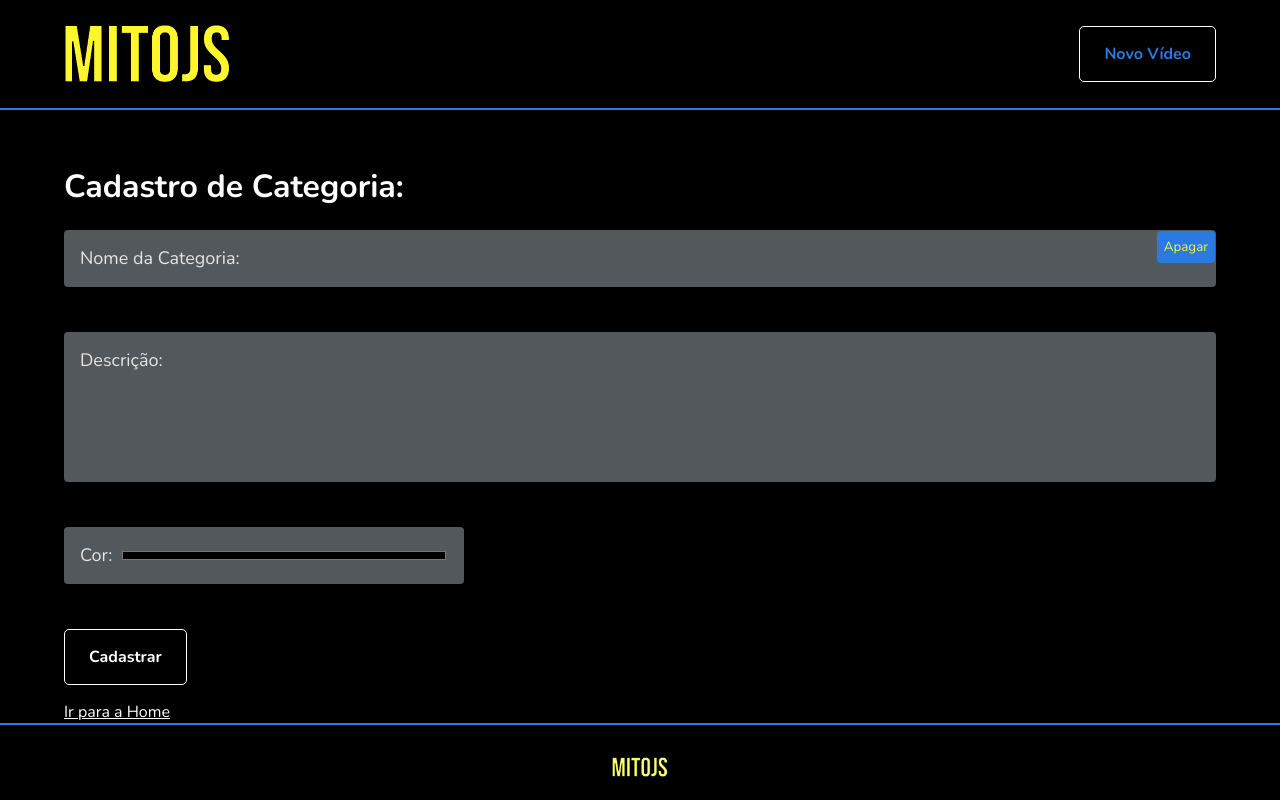
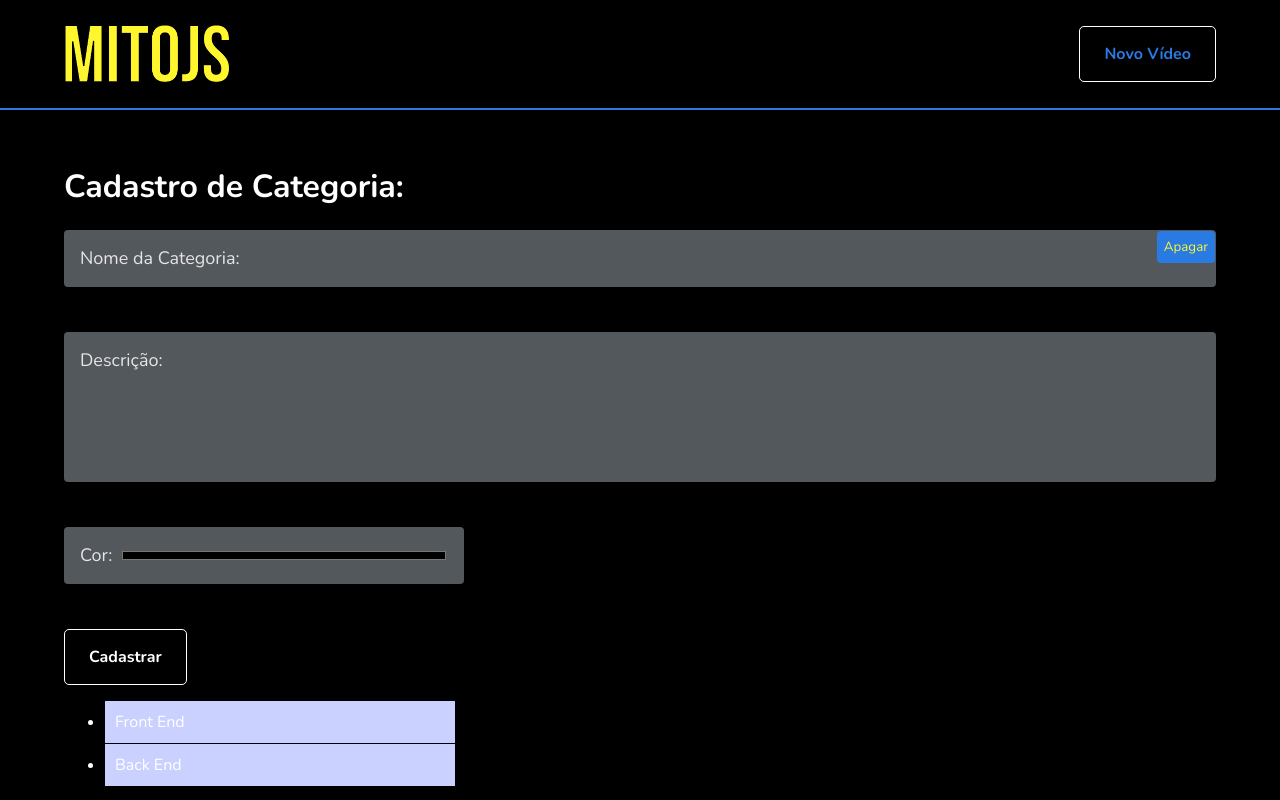
Before and after one commit to davidlpc1/mito-js-react, a React (Create React App) app: page /cadastro/categoria in a window 1280 px wide. Shown: the top 800 px of the page. Built offline with nearby package versions, Linux system fonts and the light colour scheme; data requests are answered from the project's data file.

Commit message:
Back End Local Ainda

```diff
--- /dev/null
+++ b/db.json
@@ -0,0 +1,16 @@
+{
+    "categorias": [
+        {
+            "id":1,
+            "nome":"Front End",
+            "descricao":"Uma caregoria Masssa",
+            "color":"#cbd1ff"
+        },
+        {
+            "id":2,
+            "nome":"Back End",
+            "descricao":"Outra caregoria Masssa",
+            "color":"#cbd1ff"
+        }
+    ]
+}
--- a/package.json
+++ b/package.json
@@ -6,6 +6,7 @@
     "@testing-library/jest-dom": "^5.11.4",
     "@testing-library/react": "^11.1.0",
     "@testing-library/user-event": "^12.1.10",
+    "json-server": "^0.16.2",
     "prop-types": "^15.7.2",
     "react": "^17.0.1",
     "react-dom": "^17.0.1",
@@ -16,6 +17,8 @@
     "web-vitals": "^0.2.4"
   },
   "scripts": {
+    "server": "json-server --watch db.json --port 8080",
+    "dev": "concurrently \"react-scripts start\" \"npm run server\"",
     "start": "react-scripts start",
     "build": "react-scripts build",
     "test": "react-scripts test",
@@ -42,6 +45,7 @@
   "devDependencies": {
     "@types/react": "^16.9.55",
     "@types/react-router-dom": "^5.1.6",
+    "concurrently": "^5.3.0",
     "eslint": "^7.12.1",
     "eslint-config-airbnb": "^18.2.0",
     "eslint-plugin-import": "^2.22.1",
--- a/src/pages/cadastro/Categoria/index.js
+++ b/src/pages/cadastro/Categoria/index.js
@@ -1,8 +1,7 @@
 /* eslint-disable linebreak-style */
 /* eslint-disable react/no-array-index-key */
 /* eslint-disable react/button-has-type */
-/* eslint-disable linebreak-style */
-import React, { useState } from 'react';
+import React, { useState, useEffect } from 'react';
 import { Link } from 'react-router-dom';
 import { Button } from '../../../components/Button';
 import FormField from '../../../components/FormField';
@@ -45,6 +44,18 @@ export default function CadastroCategoria() {
 
     setValores(valoresIniciais);
   }
+
+  useEffect(() => {
+    const URL_TOP = 'http://localhost:8080/categorias/';
+
+    fetch(URL_TOP)
+      .then(async (response) => {
+        const resposta = await response.json();
+        setCategorias([
+          ...resposta,
+        ]);
+      });
+  }, []);
 
   return (
     <PageDefault>
@@ -94,6 +105,12 @@ export default function CadastroCategoria() {
         <Button>Cadastrar</Button>
       </form>
 
+      {categorias.length === 0 && (
+        <div>
+          Loading...
+        </div>
+      )}
+
       <ul>
         {categorias.map((categoria, index) => (
           <li
@@ -101,6 +118,7 @@ export default function CadastroCategoria() {
               background: categoria.color,
               maxWidth: 350,
               padding: 10,
+              margin: 1,
             }}
             key={`${categoria.nome}-${index}`}
           >
```
Also changed, not shown: 1 other file (tests, documents, lock files or other folders).
